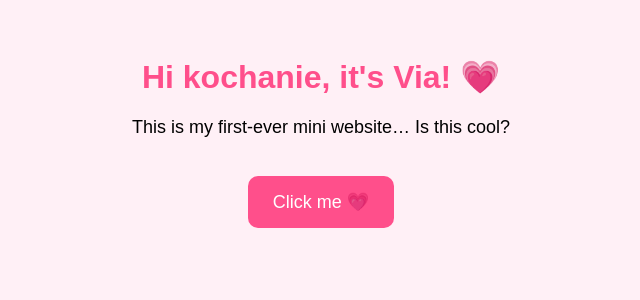
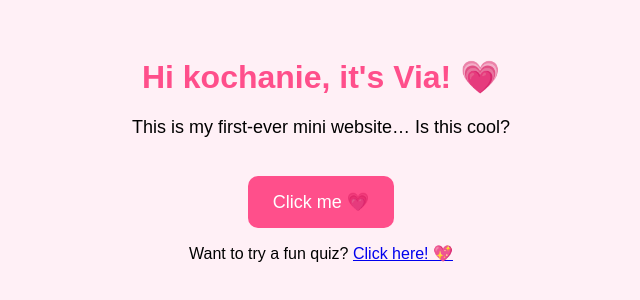
Before and after one commit to vi1503/vi_website, a plain HTML site: page index.html in a window 1280 px wide. Shown: the whole page, without its empty margins (319-959 px from the left). Drawn offline with Linux system fonts and the light colour scheme.

Commit message:
Update index.html
Add link to love quiz page

```diff
--- a/index.html
+++ b/index.html
@@ -13,4 +13,5 @@
         Click me 💗
     </button>
 
+    <p>Want to try a fun quiz? <a href="quiz.html">Click here! 💖</a></p>
 </body>
```
